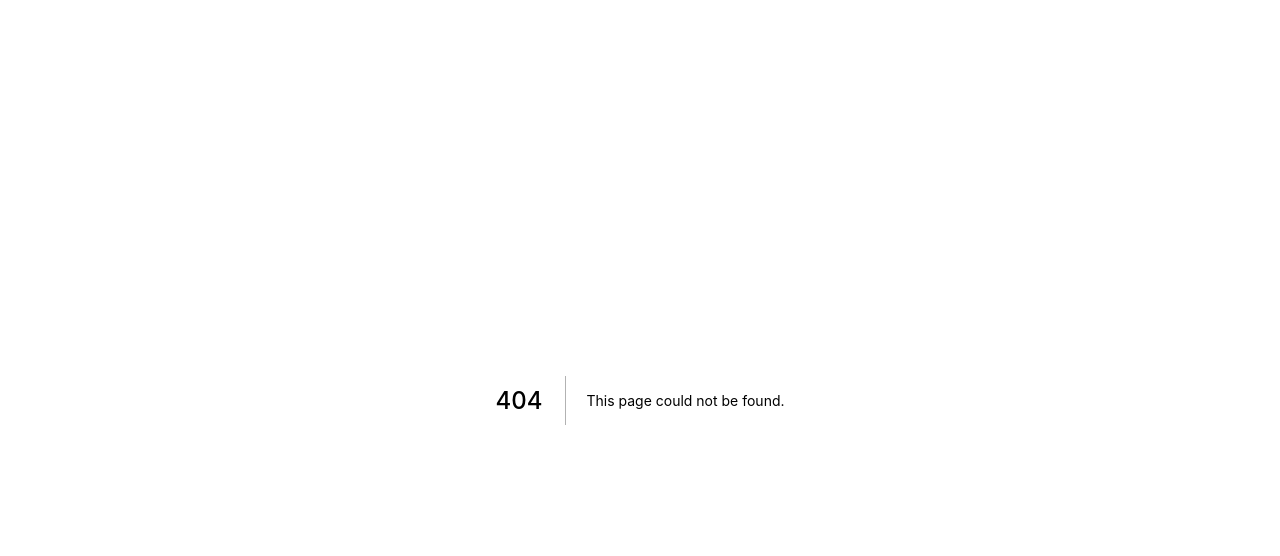
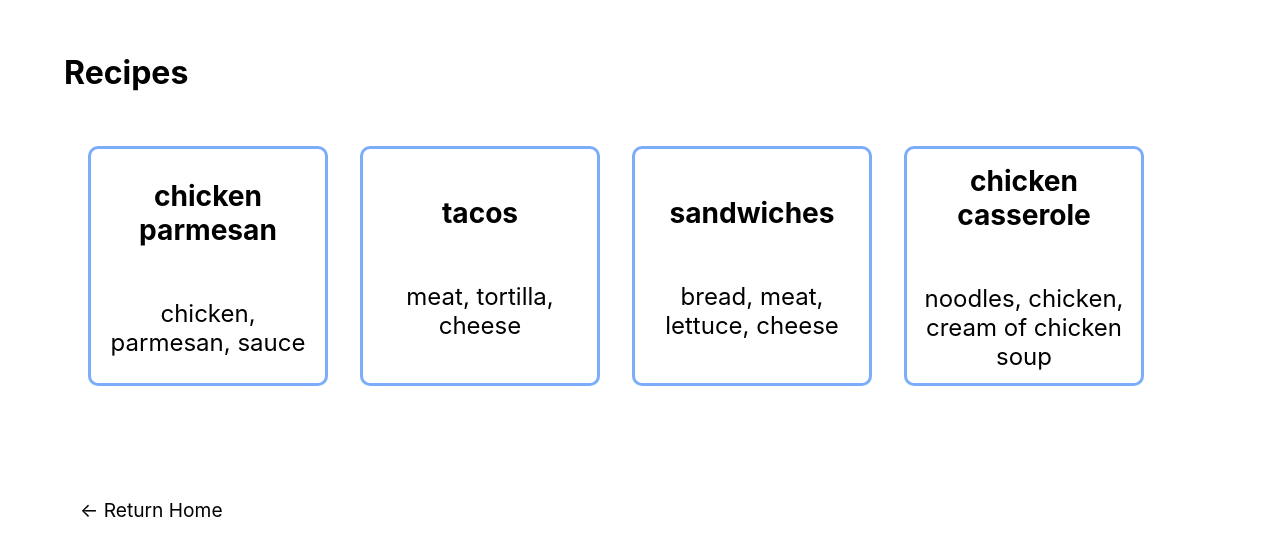
Before and after one commit to kristencoy/meal-planner, a Next.js app: page /all-recipes in a window 1280 px wide. Before the commit this address had no page. Shown: the top 556 px of the page. Built offline with nearby package versions, Linux system fonts and the light colour scheme.

Commit message:
initial commit

```diff
--- /dev/null
+++ b/components/RecipeItem.js
@@ -0,0 +1,10 @@
+import styles from "../styles/RecipeItem.module.css";
+
+export default function RecipeItem(props) {
+  return (
+    <li className={styles.card}>
+      <h3>{props.title}</h3>
+      <p>{props.ingredients.join(", ")}</p>
+    </li>
+  );
+}
--- /dev/null
+++ b/components/RecipeList.js
@@ -0,0 +1,34 @@
+import RecipeData from "../data/RecipeData";
+import RecipeItem from "./RecipeItem";
+import styles from "../styles/RecipeItem.module.css";
+
+// function RecipeList() {
+//   //   const [recipes, setRecipes] = useState(RecipeData);
+
+//   const mealData = RecipeData.map((meal) => (
+//     <div className={styles.card} key={meal}>
+//       {meal}
+//     </div>
+//   ));
+
+//   return <div className={styles.items}>{mealData}</div>;
+// }
+
+// export default RecipeList;
+
+export default function RecipeList() {
+  console.log(RecipeData);
+  return (
+    <ul className={styles.items}>
+      {RecipeData.map((recipe) => (
+        <RecipeItem
+          key={recipe.id}
+          id={recipe.id}
+          title={recipe.title}
+          ingredients={recipe.ingredients}
+          instructions={recipe.instructions}
+        />
+      ))}
+    </ul>
+  );
+}
--- /dev/null
+++ b/data/RecipeData.js
@@ -0,0 +1,36 @@
+// const RecipeData = [
+//   "chicken parmesan",
+//   "lasagna",
+//   "sandwich",
+//   "tacos",
+//   "tetrazini",
+// ];
+
+const RecipeData = [
+  {
+    id: 1,
+    title: "chicken parmesan",
+    ingredients: ["chicken", "parmesan", "sauce"],
+    instructions: "mix together and bake or something",
+  },
+  {
+    id: 2,
+    title: "tacos",
+    ingredients: ["meat", "tortilla", "cheese"],
+    instructions: "put meat and cheese in tortilla - consume",
+  },
+  {
+    id: 3,
+    title: "sandwiches",
+    ingredients: ["bread", "meat", "lettuce", "cheese"],
+    instructions: "put all stuff between 2 bread slices",
+  },
+  {
+    id: 4,
+    title: "chicken casserole",
+    ingredients: ["noodles", "chicken", "cream of chicken soup"],
+    instructions: "mix together and put in oven",
+  },
+];
+
+export default RecipeData;
--- /dev/null
+++ b/pages/all-recipes.js
@@ -0,0 +1,17 @@
+import Link from "next/link";
+import styles from "../styles/Recipes.module.css";
+import RecipeList from "../components/RecipeList";
+
+export default function Recipes() {
+  return (
+    <div className={styles.main}>
+      <h1 className={styles.title}>Recipes</h1>
+      <div className={styles.recipeList}>
+        <RecipeList />
+      </div>
+      <Link href="/">
+        <a className={styles.a}>&larr; Return Home</a>
+      </Link>
+    </div>
+  );
+}
--- a/pages/api/hello.js
+++ /dev/null
@@ -1,5 +0,0 @@
-// Next.js API route support: https://nextjs.org/docs/api-routes/introduction
-
-export default function handler(req, res) {
-  res.status(200).json({ name: 'John Doe' })
-}
--- a/styles/Home.module.css
+++ b/styles/Home.module.css
@@ -1,15 +1,18 @@
-.container {
-  padding: 0 2rem;
-}
+/* .container {
+} */
 
 .main {
   min-height: 100vh;
-  padding: 4rem 0;
   flex: 1;
   display: flex;
   flex-direction: column;
-  justify-content: center;
   align-items: center;
+}
+
+.header {
+  width: 100%;
+  height: 34vh;
+  background-color: #0070f3;
 }
 
 .footer {
@@ -43,6 +46,9 @@
   margin: 0;
   line-height: 1.15;
   font-size: 4rem;
+  margin-top: 4rem;
+  margin-bottom: 4rem;
+  max-width: 80vw;
 }
 
 .title,
@@ -54,15 +60,6 @@
   margin: 4rem 0;
   line-height: 1.5;
   font-size: 1.5rem;
-}
-
-.code {
-  background: #fafafa;
-  border-radius: 5px;
-  padding: 0.75rem;
-  font-size: 1.1rem;
-  font-family: Menlo, Monaco, Lucida Console, Liberation Mono, DejaVu Sans Mono,
-    Bitstream Vera Sans Mono, Courier New, monospace;
 }
 
 .grid {
--- /dev/null
+++ b/styles/RecipeItem.module.css
@@ -0,0 +1,25 @@
+.card {
+  margin: 1rem;
+  padding: 1rem;
+  display: flex;
+  flex-direction: column;
+  text-align: center;
+  align-items: center;
+  justify-content: center;
+  font-size: 1.5rem;
+  text-decoration: none;
+  border: 3px solid #0564f186;
+  border-radius: 10px;
+  height: 15rem;
+  width: 15rem;
+}
+
+.card:hover {
+  color: #0563f1;
+}
+
+.items {
+  display: flex;
+  flex-direction: row;
+  flex-wrap: wrap;
+}
--- /dev/null
+++ b/styles/Recipes.module.css
@@ -0,0 +1,46 @@
+.main {
+  /* height: 100vh;
+  width: 100%; */
+  padding: 2rem;
+}
+
+.title {
+  display: inline-block;
+  margin-left: 2rem;
+}
+
+.recipeList {
+  display: flex;
+  flex-direction: row;
+  flex-wrap: wrap;
+  margin-bottom: 5rem;
+}
+
+.card {
+  margin: 1rem;
+  padding: 1rem;
+  display: flex;
+  text-align: center;
+  align-items: center;
+  justify-content: center;
+  font-size: 1.5rem;
+  text-decoration: none;
+  border: 3px solid #0564f186;
+  border-radius: 10px;
+  height: 15rem;
+  width: 15rem;
+}
+
+.card:hover {
+  color: #0563f1;
+}
+
+.a {
+  margin-left: 2rem;
+  font-size: 1.2rem;
+  padding: 1rem;
+}
+
+.a:hover {
+  color: #0563f1;
+}
```
Also changed, not shown: pages/index.js (+25 -51 lines).
